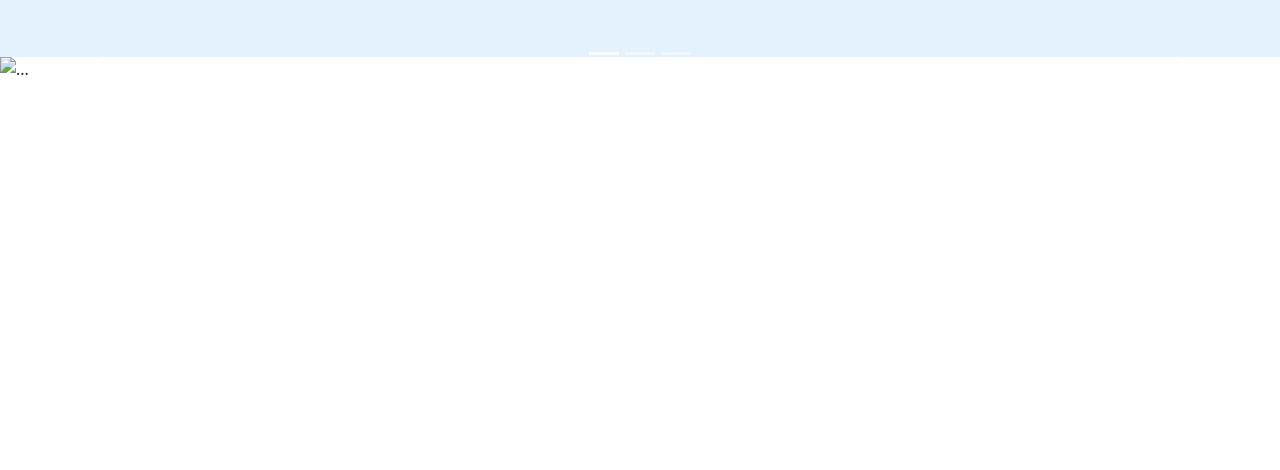
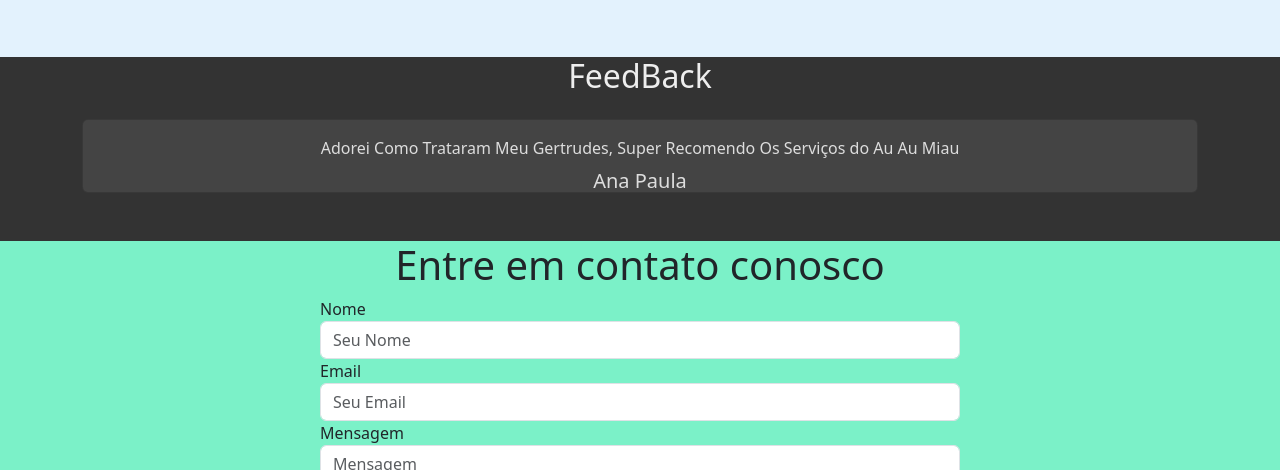
Before and after one commit to vitor-sampai0/atividade-bootstrap, a plain HTML site: page index.html in a window 1280 px wide. Shown: the part 2330-2800 px from the top of the page. Before the commit the page ends 2415 px from the top, so only its background shows below. Drawn offline with nearby package versions, Linux system fonts and the light colour scheme.

Commit message:
Finalization WebSIte

```diff
--- a/index.html
+++ b/index.html
@@ -1,16 +1,20 @@
 <!DOCTYPE html>
 <html lang="pt-br">
+
 <head>
   <meta charset="UTF-8">
   <meta name="viewport" content="width=device-width, initial-scale=1.0">
   <title>Atividade-BootStrap</title>
-    <link href="https://cdn.jsdelivr.net/npm/bootstrap@5.3.3/dist/css/bootstrap.min.css" rel="stylesheet" integrity="sha384-QWTKZyjpPEjISv5WaRU9OFeRpok6YctnYmDr5pNlyT2bRjXh0JMhjY6hW+ALEwIH" crossorigin="anonymous">
+  <link href="https://cdn.jsdelivr.net/npm/bootstrap@5.3.3/dist/css/bootstrap.min.css" rel="stylesheet"
+    integrity="sha384-QWTKZyjpPEjISv5WaRU9OFeRpok6YctnYmDr5pNlyT2bRjXh0JMhjY6hW+ALEwIH" crossorigin="anonymous">
 </head>
+
 <body>
   <nav class="navbar navbar-expand-lg navbar-light" style="background-color: #e3f2fd">
     <div class="container">
-          <a class="navbar-brand"  href="#">🐾  Au Au Miau</a>
-          <button class="navbar-toggler" type="button" data-bs-toggle="collapse" data-bs-target="#navbarNav" aria-controls="navbarNav" aria-expanded="false" aria-label="Toggle navigation">
+      <a class="navbar-brand" href="#">🐾 Au Au Miau</a>
+      <button class="navbar-toggler" type="button" data-bs-toggle="collapse" data-bs-target="#navbarNav"
+        aria-controls="navbarNav" aria-expanded="false" aria-label="Toggle navigation">
         <span class="navbar-toggler-icon"></span>
       </button>
       <div class="collapse navbar-collapse" id="navbarNav">
@@ -51,7 +55,9 @@
           <a href="#" class="btn" style="background-color: #239cd4; color: #333;">Conheça Nossos Serviços</a>
         </div>
         <div class="col-md-6">
-              <img src="https://png.pngtree.com/png-vector/20230808/ourmid/pngtree-dog-and-cats-vector-png-image_6887269.png" alt="Logo BootStrap"  class="img-fluid">
+          <img
+            src="https://png.pngtree.com/png-vector/20230808/ourmid/pngtree-dog-and-cats-vector-png-image_6887269.png"
+            alt="Logo BootStrap" class="img-fluid">
         </div>
       </div>
     </div>
@@ -60,13 +66,15 @@
 
   <section class=" row" style="background-color: #b8e0d2;">
     <div style="display: flex; justify-content: center; margin-bottom: 2rem; margin-top: 2rem;">
-        <h1 > Nossos Serviços</h1>
-    </div >
+      <h1> Nossos Serviços</h1>
+    </div>
 
     <div class="cards" style="margin-bottom: 2rem;">
       <div style="display: flex; justify-content:center; gap: 2rem;">
         <div class="card " style="width: 30rem; ">
-            <img src="https://static.vecteezy.com/system/resources/previews/047/129/724/non_2x/cute-dog-taking-a-bath-in-a-bathtub-for-grooming-logo-free-png.png" class="card-img-top" alt="...">
+          <img
+            src="https://static.vecteezy.com/system/resources/previews/047/129/724/non_2x/cute-dog-taking-a-bath-in-a-bathtub-for-grooming-logo-free-png.png"
+            class="card-img-top" alt="...">
           <div class="card-body">
             <h5 class="card-title">Banho e Tosa</h5>
             <p class="card-text">Deixe seu pet limpo, cheiroso e com o visual impecável.</p>
@@ -75,7 +83,9 @@
         </div>
 
         <div class="card" style="width: 30rem;">
-            <img src="https://png.pngtree.com/png-clipart/20240115/original/pngtree-vet-appointment-png-image_14116094.png" class="card-img-top" alt="...">
+          <img
+            src="https://png.pngtree.com/png-clipart/20240115/original/pngtree-vet-appointment-png-image_14116094.png"
+            class="card-img-top" alt="...">
           <div class="card-body">
             <h5 class="card-title">Consultas Veterinárias</h5>
             <p class="card-text">Cuidado completo com a saúde do seu animal de estimação.</p>
@@ -87,7 +97,7 @@
           <img src="https://cdn-icons-png.flaticon.com/512/1131/1131938.png" class="card-img-top" alt="...">
           <div class="card-body">
             <h5 class="card-title">Hotel para Pets</h5>
-              <p class="card-text">Um lugar seguro e divertido para o seu pet enquanto você viaja.</p>
+            <p class="card-text">Um lugar seguro para o seu pet enquanto você viaja.</p>
             <a href="#" class="btn" style="background-color: #7bf1c8;">Reservar</a>
           </div>
         </div>
@@ -96,10 +106,10 @@
   </section>
 
 
-    <section class=" row" >
+  <section class=" row">
     <div style="display: flex; justify-content: center; margin-bottom: 2rem; margin-top: 2rem;">
-            <h1 > Nossos Produtos</h1>
-        </div >
+      <h1> Nossos Produtos</h1>
+    </div>
 
     <div class="cards" style="margin-bottom: 2rem;">
       <div style="display: flex; justify-content:center; gap: 2rem;">
@@ -146,65 +156,102 @@
 
   <section style=" background-color: #e3f2fd; padding-bottom: 60px;">
     <div style="display: flex; justify-content: center; margin-bottom: 2rem; margin-top: 2rem;">
-        <h1 style="margin-top: 2rem;" > Nossa Galeria</h1>
-    </div >
+      <h1 style="margin-top: 2rem;"> Nossa Galeria</h1>
+    </div>
 
 
     <section style="display: flex; gap: 2rem; margin-bottom: 1rem; justify-content: center;">
       <div>
-                <img style="width: 30rem; height: 20rem; border-radius: 20px; border: #888686 solid 2px;" src="https://s3.nuvemvet.com/blog/wp-content/uploads/2022/08/18114350/veterin%C3%A1ria.jpg" alt="">
+        <img style="width: 30rem; height: 20rem; border-radius: 20px; border: #888686 solid 2px;"
+          src="https://s3.nuvemvet.com/blog/wp-content/uploads/2022/08/18114350/veterin%C3%A1ria.jpg" alt="">
       </div>
       <div>
-                <img style="width: 30rem; height: 20rem; border-radius: 20px; border: #888686 solid 2px;" src="https://mejoresrank.com/wp-content/uploads/2022/05/Mejores-Clinicas-Veterinarias-en-Buenos-Aires-Argentina.jpg" alt="">
+        <img style="width: 30rem; height: 20rem; border-radius: 20px; border: #888686 solid 2px;"
+          src="https://mejoresrank.com/wp-content/uploads/2022/05/Mejores-Clinicas-Veterinarias-en-Buenos-Aires-Argentina.jpg"
+          alt="">
       </div>
       <div>
-                <img style="width: 30rem; height: 20rem; border-radius: 20px; border: #888686 solid 2px;" src="https://www.farmina.com/fotopagine/26800_26489_03_1%20-%20AdobeStock_287230497%20[1600x1000px].jpg" alt="">
+        <img style="width: 30rem; height: 20rem; border-radius: 20px; border: #888686 solid 2px;"
+          src="https://www.farmina.com/fotopagine/26800_26489_03_1%20-%20AdobeStock_287230497%20[1600x1000px].jpg"
+          alt="">
       </div>
     </section>
     <section style="display: flex; gap: 2rem; justify-content: center; ">
       <div>
-                <img style="width: 30rem; height: 20rem; border-radius: 20px; border: #888686 solid 2px;" src="https://www.wellpetclinica.com.br/imagens/informacoes/clinica-veterinaria-perto-mim-fortaleza-01.jpg" alt="">
+        <img style="width: 30rem; height: 20rem; border-radius: 20px; border: #888686 solid 2px;"
+          src="https://www.wellpetclinica.com.br/imagens/informacoes/clinica-veterinaria-perto-mim-fortaleza-01.jpg"
+          alt="">
       </div>
       <div>
-                <img style="width: 30rem; height: 20rem; border-radius: 20px; border: #888686 solid 2px;" src="https://media.istockphoto.com/id/1995860815/es/foto/mujer-veterinaria-sosteniendo-al-perro-jack-russell.jpg?s=612x612&w=0&k=20&c=ZLFwLWVnPXnCx876vI312OhVUUOEU5Z_9ZHQfvBS4jk=" alt="">
+        <img style="width: 30rem; height: 20rem; border-radius: 20px; border: #888686 solid 2px;"
+          src="https://media.istockphoto.com/id/1995860815/es/foto/mujer-veterinaria-sosteniendo-al-perro-jack-russell.jpg?s=612x612&w=0&k=20&c=ZLFwLWVnPXnCx876vI312OhVUUOEU5Z_9ZHQfvBS4jk="
+          alt="">
       </div>
       <div>
-                <img style="width: 30rem; height: 20rem; border-radius: 20px; border: #888686 solid 2px;" src="https://s3.nuvemvet.com/blog/wp-content/uploads/2022/05/18161530/atendimento-2.jpg" alt="">
+        <img style="width: 30rem; height: 20rem; border-radius: 20px; border: #888686 solid 2px;"
+          src="https://s3.nuvemvet.com/blog/wp-content/uploads/2022/05/18161530/atendimento-2.jpg" alt="">
       </div>
     </section>
   </section>
 
 
-    <div id="carouselExampleIndicators" class="carousel slide">
-        <div class="carousel-indicators">
-          <button type="button" data-bs-target="#carouselExampleIndicators" data-bs-slide-to="0" class="active" aria-current="true" aria-label="Slide 1"></button>
-          <button type="button" data-bs-target="#carouselExampleIndicators" data-bs-slide-to="1" aria-label="Slide 2"></button>
-          <button type="button" data-bs-target="#carouselExampleIndicators" data-bs-slide-to="2" aria-label="Slide 3"></button>
-        </div>
+  <section id="depoimentos" class="py-05" style="background-color: #333; color: #eee;">
+    <div class="container">
+      <h2 class="text-center mb-4" style="color: #eee;">FeedBack</h2>
+      <div id="carouselExampleCaptions" class="carousel slide" daa-bs-ride="carousel" </div>
+
         <div class="carousel-inner">
           <div class="carousel-item active">
-            <img src="..." class="d-block w-100" alt="...">
+            <div class="card p-3" style="background-color: #444; color: #ddd;  margin-bottom: 3rem;">
+              <p style="display: flex; justify-content: center;">Adorei Como Trataram Meu Gertrudes, Super Recomendo Os Serviços do Au Au Miau </p>
+            </div>
+            <div class="carousel-caption d-none d-md-block">
+              <h5 style="color: #ddd;">Ana Paula</h5>
+            </div>
           </div>
           <div class="carousel-item">
-            <img src="..." class="d-block w-100" alt="...">
-          </div>
-          <div class="carousel-item">
-            <img src="..." class="d-block w-100" alt="...">
+            <div class="card-p-3" style="background-color: #444; color: #ddd;">
+              <p>
+                Sempre Encontro 45uiuighgurthg
+              </p>
             </div>
           </div>
-        <button class="carousel-control-prev" type="button" data-bs-target="#carouselExampleIndicators" data-bs-slide="prev">
-          <span class="carousel-control-prev-icon" aria-hidden="true"></span>
-          <span class="visually-hidden">Previous</span>
-        </button>
-        <button class="carousel-control-next" type="button" data-bs-target="#carouselExampleIndicators" data-bs-slide="next">
-          <span class="carousel-control-next-icon" aria-hidden="true"></span>
-          <span class="visually-hidden">Next</span>
-        </button>
+        </div>
+      </div>
+
+
+  </section>
+  <form>
+    <div style="display: flex; flex-direction: column; align-items: center; background-color: #7bf1c8;">
+      <h1>Entre em contato conosco</h1>
+
+      <div class="form-group" style="width: 40rem;">
+        <label for="exampleInputEmail1">Nome</label>
+        <input type="email" class="form-control" id="exampleInputEmail1" aria-describedby="emailHelp"
+          placeholder="Seu Nome">
+      </div>
+      <div class="form-group" style="width: 40rem;">
+        <label for="exampleInputPassword1">Email</label>
+        <input type="password" class="form-control" id="exampleInputPassword1" placeholder="Seu Email">
+      </div>
+      <div class="form-group" style="width: 40rem; margin-bottom: 2rem;">
+        <label for="exampleInputMessage">Mensagem</label>
+        <textarea class="form-control" id="exampleInputMessage" placeholder="Mensagem" rows="4"></textarea>
+      </div>
+
+      <button style="margin-right: 36rem; background-color: #239cd4;" type="submit" class="btn">Enviar</button>
+
     </div>
 
 
 
+  </form>
+
+
   <script src="/assets/scripts/index.scripts.js"></script>
-    <script src="https://cdn.jsdelivr.net/npm/bootstrap@5.3.3/dist/js/bootstrap.bundle.min.js" integrity="sha384-YvpcrYf0tY3lHB60NNkmXc5s9fDVZLESaAA55NDzOxhy9GkcIdslK1eN7N6jIeHz" crossorigin="anonymous"></script>
+  <script src="https://cdn.jsdelivr.net/npm/bootstrap@5.3.3/dist/js/bootstrap.bundle.min.js"
+    integrity="sha384-YvpcrYf0tY3lHB60NNkmXc5s9fDVZLESaAA55NDzOxhy9GkcIdslK1eN7N6jIeHz"
+    crossorigin="anonymous"></script>
 </body>
+
 </html>
```
Lines whose indentation alone changed are shown as unchanged.
